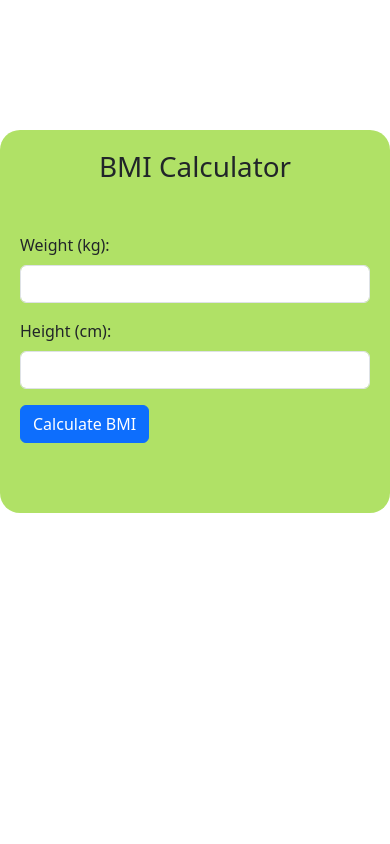
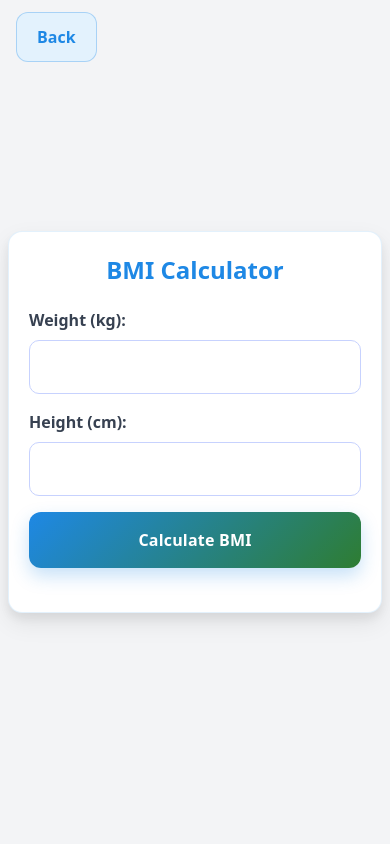
Before and after one commit to Biswajit704497/Heart-Attack-Prediction-Model, a Flask app: page /BMI in a window 390 px wide. Run offline with Flask 3, Linux system fonts and the light colour scheme.

Commit message:
bmi update

```diff
--- a/static/bmi.css
+++ b/static/bmi.css
@@ -1,27 +1,158 @@
 *{
     margin: 0;
     padding: 0;
+    box-sizing: border-box;
 }
 body{
-    margin-top: 130px;
+    min-height: 100vh;
     display: flex;
     justify-content: center;
     align-items: center;
+    background: #f3f4f6; /* soft gray background */
+    padding: 24px;
 }
+
+/* Card container */
 .contaier{
-    background-color: rgba(146, 214, 44, 0.721);
-    padding: 20px;
-    height: auto;
-    width: 500px;
-    border-radius: 20px;
+    background-color: #ffffff;
+    padding: 28px 24px;
+    width: 100%;
+    max-width: 520px;
+    border-radius: 16px;
+    box-shadow: 0 10px 25px rgba(0, 0, 0, 0.08), 0 6px 10px rgba(0, 0, 0, 0.06);
+    border: 1px solid rgba(30, 136, 229, 0.12); /* blue-tinted subtle border */
 }
+
 .contaier h1{
     text-align: center;
+    font-size: 1.75rem;
+    color: #1e88e5; /* blue */
+    margin-bottom: 8px;
+    font-weight: 700;
 }
+
 .contaier form{
-    margin-top: 50px;
-    margin-bottom: 50px;
+    margin-top: 24px;
+    margin-bottom: 20px;
 }
+
 .contaier p{
+    font-size: 1.125rem;
+    text-align: center;
+    color: #2e7d32; /* green */
+    font-weight: 600;
+}
+
+/* Labels & inputs */
+label.form-label{
+    font-weight: 600;
+    color: #374151;
+}
+
+.form-control{
+    border-radius: 10px;
+    border: 1px solid #c7d2fe; /* light blue border */
+    padding: 12px 14px;
+    transition: border-color 0.2s ease, box-shadow 0.2s ease;
+}
+
+.form-control:focus{
+    border-color: #1e88e5; /* blue */
+    box-shadow: 0 0 0 4px rgba(30, 136, 229, 0.15);
+}
+
+/* Primary action button (blue→green gradient) */
+.btn.btn-primary{
+    background: linear-gradient(135deg, #1e88e5 0%, #2e7d32 100%);
+    border: none;
+    border-radius: 12px;
+    padding: 12px 16px;
+    font-weight: 700;
+    letter-spacing: 0.2px;
+    box-shadow: 0 8px 18px rgba(30, 136, 229, 0.25);
+}
+
+.btn.btn-primary:hover{
+    filter: brightness(1.03);
+    box-shadow: 0 10px 22px rgba(30, 136, 229, 0.30);
+}
+
+.btn.btn-primary:active{
+    transform: translateY(1px);
+}
+
+/* Back button in header */
+header{
+    position: fixed;
+    top: 0;
+    left: 0;
+    right: 0;
+    display: flex;
+    justify-content: flex-start;
+    padding: 12px 16px;
+    background: transparent;
+}
+
+header button{
+    background: #e3f2fd; /* pale blue */
+    color: #1e88e5;
+    border: 1px solid rgba(30, 136, 229, 0.3);
+    padding: 8px 12px;
+    border-radius: 10px;
+    font-weight: 600;
+    cursor: pointer;
+    transition: background 0.2s ease, box-shadow 0.2s ease;
+}
+
+header button:hover{
+    background: #d1ecff;
+    box-shadow: 0 6px 14px rgba(30, 136, 229, 0.2);
+}
+
+/* Result heading */
+.contaier h2{
+    text-align: center;
+    color: #1e3a8a; /* deep blue */
     font-size: 1.5rem;
+    margin-bottom: 6px;
 }
+
+/* Spacing for fields */
+.mb-3{
+    margin-bottom: 16px !important;
+}
+
+/* Mobile responsiveness */
+@media (max-width: 480px){
+    body{
+        padding: 16px 8px;
+    }
+    .contaier{
+        padding: 24px 20px;
+        border-radius: 14px;
+        width: 100%;
+        max-width: 100%;
+    }
+    .contaier h1{
+        font-size: 1.5rem;
+    }
+    .contaier h2{
+        font-size: 1.25rem;
+    }
+    .form-control{
+        padding: 14px 16px;
+        font-size: 16px; /* Prevents zoom on iOS */
+    }
+    .btn.btn-primary{
+        width: 100%;
+        padding: 16px;
+        font-size: 16px;
+    }
+    /* Larger back button for mobile */
+    header button{
+        padding: 12px 20px;
+        font-size: 16px;
+        min-height: 48px;
+        border-radius: 12px;
+    }
+}
--- a/templates/BMI.html
+++ b/templates/BMI.html
@@ -1,13 +1,19 @@
 <!doctype html>
 <html lang="en">
+
 <head>
   <meta charset="utf-8">
   <meta name="viewport" content="width=device-width, initial-scale=1">
   <title>Bootstrap demo</title>
-    <link href="https://cdn.jsdelivr.net/npm/bootstrap@5.3.8/dist/css/bootstrap.min.css" rel="stylesheet" integrity="sha384-sRIl4kxILFvY47J16cr9ZwB07vP4J8+LH7qKQnuqkuIAvNWLzeN8tE5YBujZqJLB" crossorigin="anonymous">
+  <link href="https://cdn.jsdelivr.net/npm/bootstrap@5.3.8/dist/css/bootstrap.min.css" rel="stylesheet"
+    integrity="sha384-sRIl4kxILFvY47J16cr9ZwB07vP4J8+LH7qKQnuqkuIAvNWLzeN8tE5YBujZqJLB" crossorigin="anonymous">
   <link rel="stylesheet" href="{{ url_for('static', filename='bmi.css') }}">
 </head>
+
 <body>
+  <header>
+    <a href="{{ url_for('home') }}"><button>Back</button></a>
+  </header>
   <div class="contaier">
     <h1>BMI Calculator</h1>
     <form method="POST" action="/BMI">
@@ -26,6 +32,9 @@
     <p>{{ category }}</p>
     {% endif %}
   </div>
-    <script src="https://cdn.jsdelivr.net/npm/bootstrap@5.3.8/dist/js/bootstrap.bundle.min.js" integrity="sha384-FKyoEForCGlyvwx9Hj09JcYn3nv7wiPVlz7YYwJrWVcXK/BmnVDxM+D2scQbITxI" crossorigin="anonymous"></script>
+  <script src="https://cdn.jsdelivr.net/npm/bootstrap@5.3.8/dist/js/bootstrap.bundle.min.js"
+    integrity="sha384-FKyoEForCGlyvwx9Hj09JcYn3nv7wiPVlz7YYwJrWVcXK/BmnVDxM+D2scQbITxI"
+    crossorigin="anonymous"></script>
 </body>
+
 </html>
```
Lines whose indentation alone changed are shown as unchanged.
